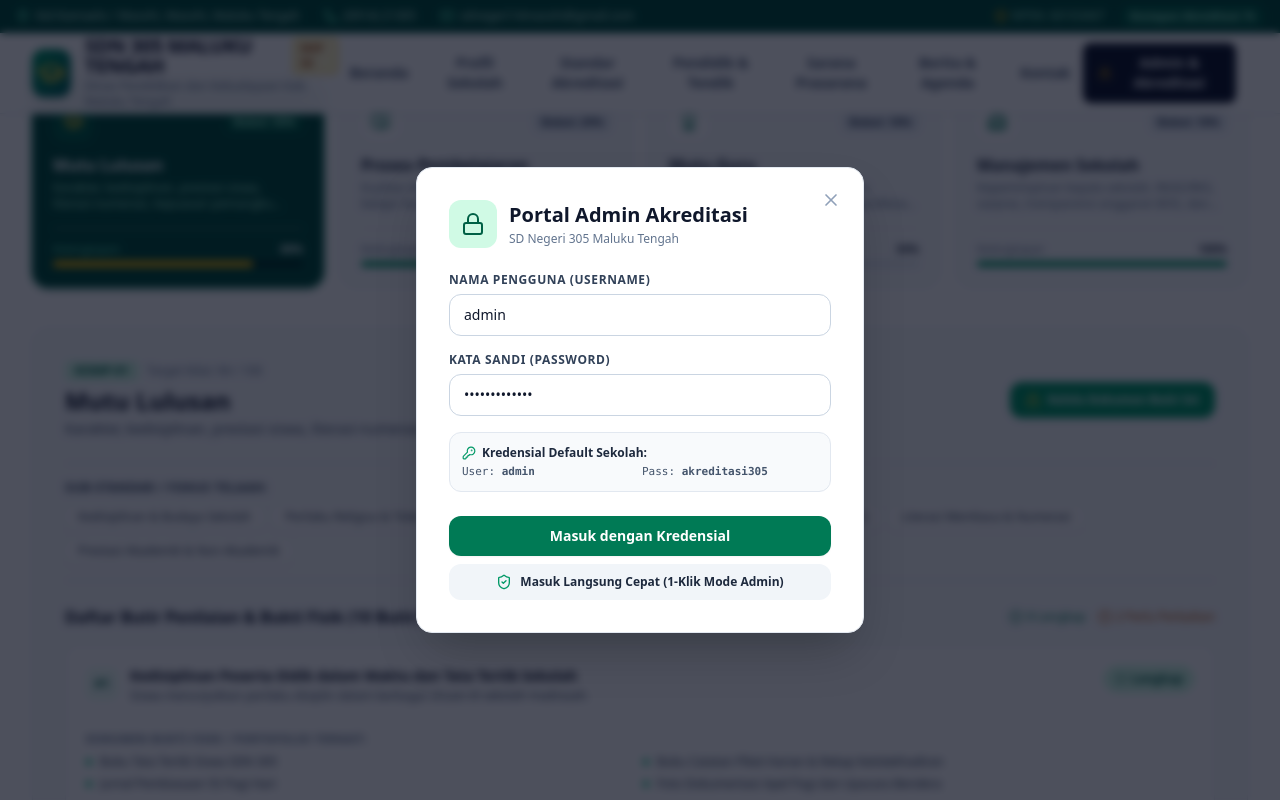
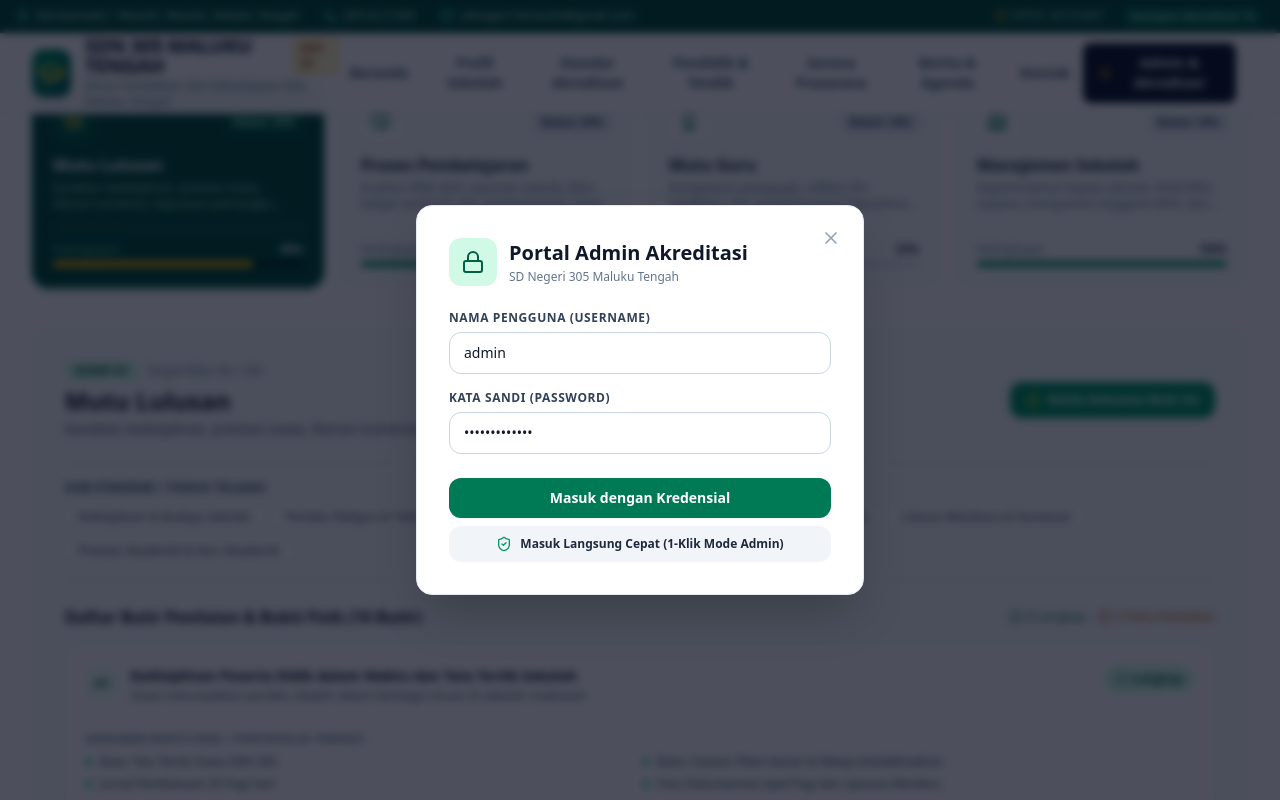
Before and after one commit to sdn305malteng/sdn305malukutengah, a React (Vite) app: page / in a window 1280 px wide. Both pictures are taken after a click on the button "Kelola Dokumen Butir Ini". Shown: the part 3235-4035 px from the top of the page. Built offline with nearby package versions, Linux system fonts and the light colour scheme.

Commit message:
Update AdminLoginModal.tsx

```diff
--- a/src/components/admin/AdminLoginModal.tsx
+++ b/src/components/admin/AdminLoginModal.tsx
@@ -101,17 +101,6 @@ export const AdminLoginModal: React.FC<AdminLoginModalProps> = ({
             />
           </div>
 
-          <div className="p-3 bg-slate-50 rounded-xl border border-slate-200 text-xs text-slate-600">
-            <div className="font-semibold text-slate-800 mb-1 flex items-center space-x-1.5">
-              <KeyRound className="w-3.5 h-3.5 text-emerald-600" />
-              <span>Kredensial Default Sekolah:</span>
-            </div>
-            <div className="grid grid-cols-2 gap-1 text-[11px] font-mono">
-              <span>User: <strong>admin</strong></span>
-              <span>Pass: <strong>akreditasi305</strong></span>
-            </div>
-          </div>
-
           <div className="pt-2 space-y-2">
             <button
               type="submit"
```
